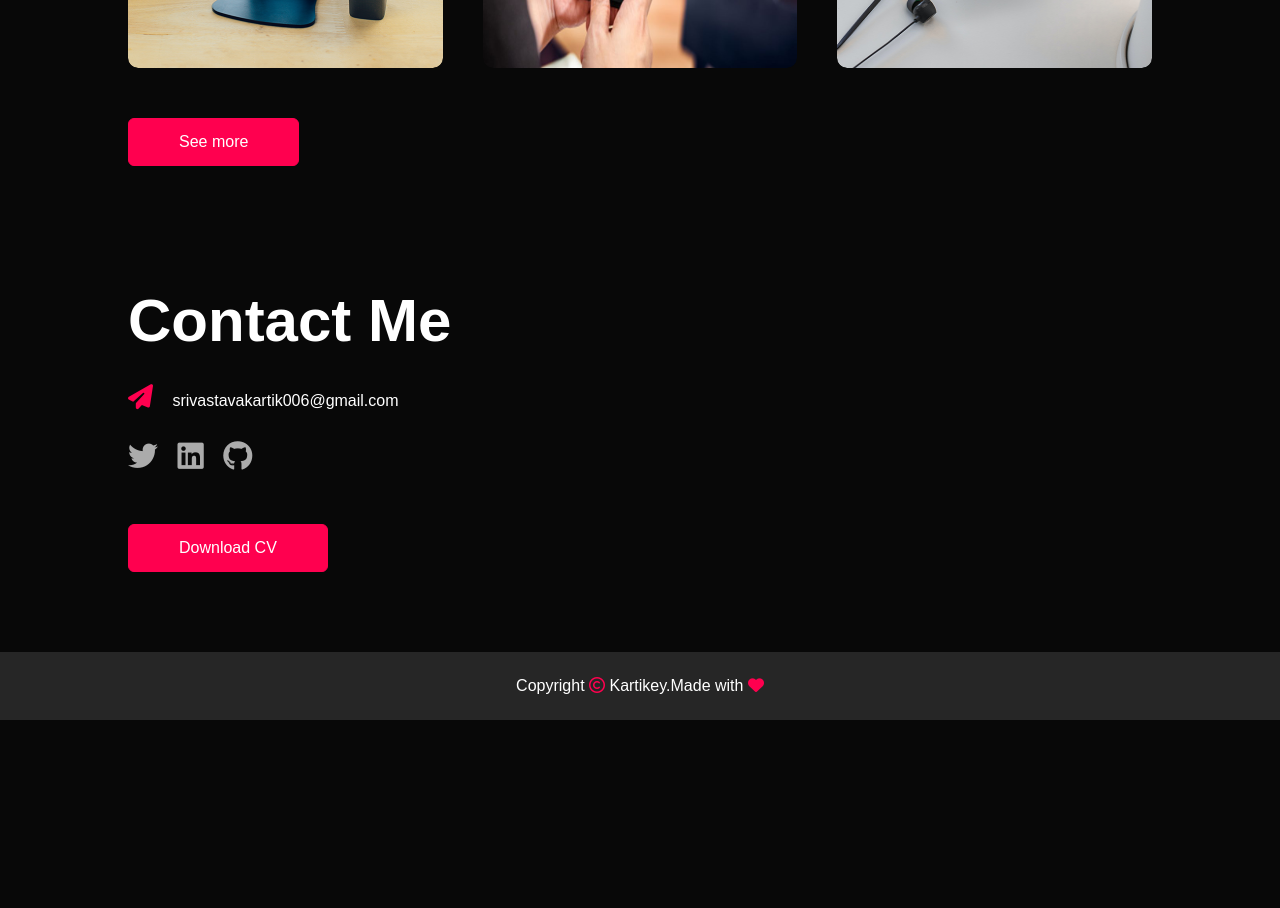
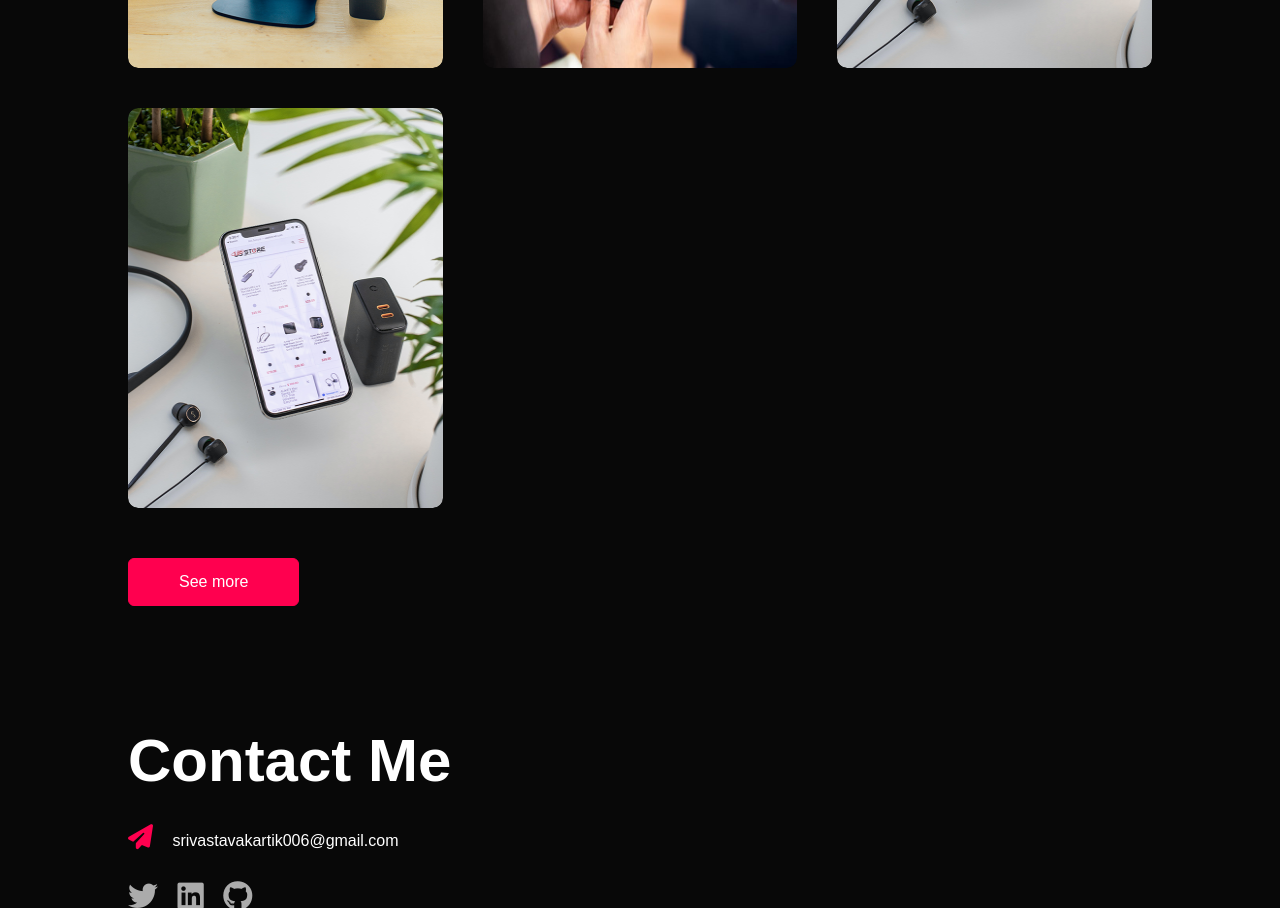
Before and after one commit to Kartikk1127/portfolio, a plain HTML site: page index.html in a window 1280 px wide. Shown: the part 2457-3365 px from the top of the page. Before the commit the page ends 3177 px from the top, so only its background shows below. Drawn offline with Linux system fonts and the light colour scheme.

Commit message:
resume updated

```diff
--- a/index.html
+++ b/index.html
@@ -162,6 +162,18 @@
                                 class="fa-solid fa-arrow-up-right-from-square"></i></a>
                     </div>
                 </div>
+                <div class="work">
+                    <img src="images/work-3.png">
+                    <div class="layer">
+                        <h3>Ecommerce</h3>
+                        <p>A full stack web application where customers can browse through products, add items to their
+                            cart, make secure payments, and have the products delivered to their doorstep. The
+                            application typically includes features such as product listings, shopping carts, checkout
+                            pages, secure payment processing etc. Currently working on authentication part.</p>
+                        <a href="https://github.com/Kartikk1127/E-commerce"><i
+                                class="fa-solid fa-arrow-up-right-from-square"></i></a>
+                    </div>
+                </div>
             </div>
             <a href="#" class="btn">See more</a>
         </div>
```
